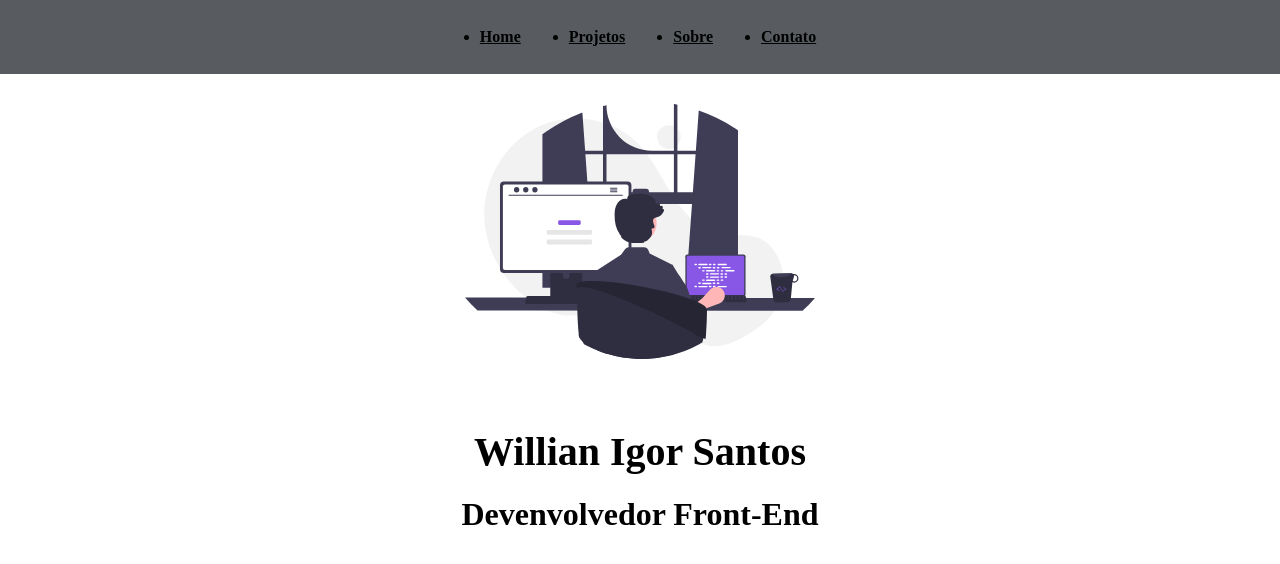
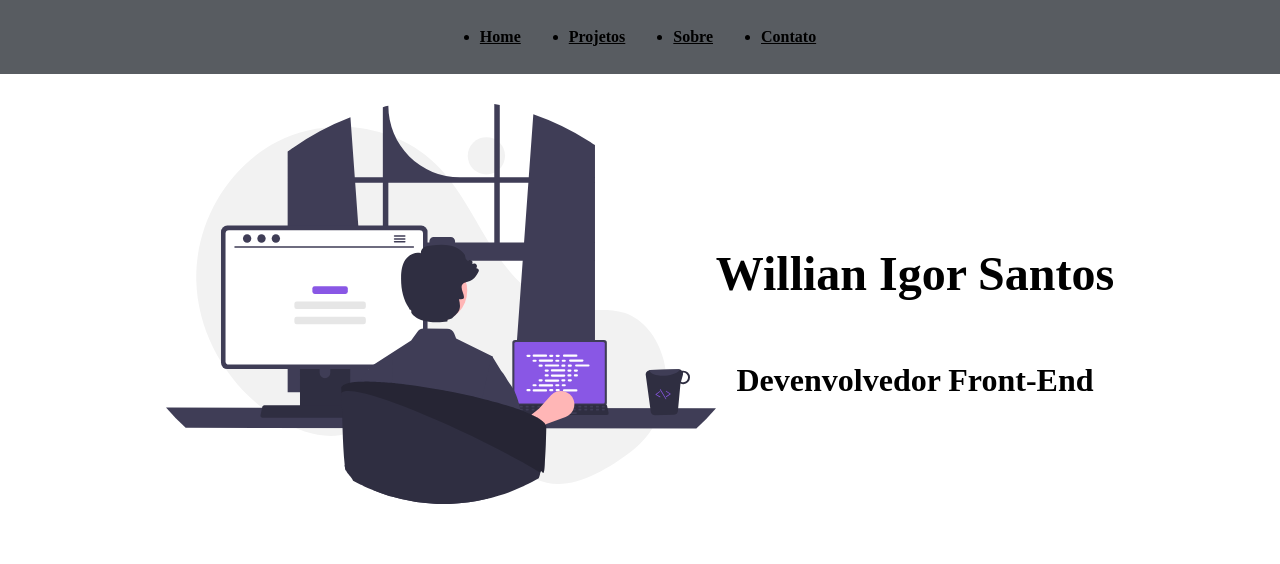
Before and after one commit to WillianIgorDeveloper/WillianIgorDeveloper, a Next.js app: page / in a window 1280 px wide. Shown: the top 564 px of the page. Built offline with nearby package versions, Linux system fonts and the light colour scheme.

Commit message:
update home section

```diff
--- a/src/pages/index.jsx
+++ b/src/pages/index.jsx
@@ -18,8 +18,13 @@ export default function Home() {
             alt="Ilustração de desenvolvedor"
             className={style.mainIllustration}
           />
-          <h1>Willian Igor Santos</h1>
-          <strong>Devenvolvedor Front-End</strong>
+          <div className={style.textContainer}>
+            <h1>Willian Igor Santos</h1>
+            <strong>Devenvolvedor Front-End</strong>
+          </div>
+        </section>
+        <section id='Projects' className={style.projects}>
+
         </section>
       </main>
     </>
--- a/src/styles/globals.scss
+++ b/src/styles/globals.scss
@@ -76,6 +76,7 @@
     text-decoration: none;
     font-family: 'Manrope', sans-serif;
     font-weight: 400;
+    scroll-behavior: smooth;
     body {
         min-width: 320px;
         background-color: --gray-50;
--- a/src/styles/index.module.scss
+++ b/src/styles/index.module.scss
@@ -1,20 +1,27 @@
 @import './variables';
 
+/*====================
+    Home Section
+====================*/
 .home {
     padding: $spacing-7xl 0;
 
     display: flex;
     flex-direction: column;
     align-items: center;
+    gap: $spacing-3xl;
 
     .mainIllustration {
         width: 350px;
-        margin-bottom: $spacing-3xl;
     }
 
+    .textContainer {
+        display: flex;
+        flex-direction: column;
+        gap: $spacing-xl;
+        align-items: center;
+
         h1 {
-        margin-bottom: $spacing-xl;
-
             font-size: $font-heading-lg;
             line-height: $line-heading-lg;
             font-weight: 700;
@@ -26,3 +33,71 @@
             line-height: $line-heading-md;
         }
     }
+}
+
+// Media querys
+@media (max-width: $media-sm) {
+    .home {
+        .mainIllustration {
+            width: 250px;
+        }
+
+        .textContainer {
+            h1 {
+                font-size: $font-heading-sm;
+                line-height: $line-heading-sm;
+            }
+
+            strong {
+                font-size: $font-heading-xs;
+                line-height: $line-heading-xs;
+            }
+        }
+    }
+}
+@media (min-width: $media-md) {
+    .home {
+        .mainIllustration {
+            width: 650px;
+        }
+
+        .textContainer {
+            h1 {
+                font-size: $font-heading-xl;
+                line-height: $line-heading-xl;
+            }
+
+            strong {
+                font-size: $font-heading-md;
+                line-height: $line-heading-md;
+            }
+        }
+    }
+}
+@media (min-width: $media-lg) {
+        .home {
+            display: flex;
+            flex-direction: row;
+            align-items: center;
+            justify-content: center;
+            gap: unset;
+
+            .mainIllustration {
+                width: 550px;
+            }
+        }
+}
+@media (min-width: $media-xl) {
+        .home {
+            display: flex;
+            flex-direction: row;
+            align-items: center;
+            justify-content: center;
+            gap: $spacing-3xl;
+        }
+}
+
+
+/*====================
+    Projects Section
+====================*/
```
Lines whose indentation alone changed are shown as unchanged.
